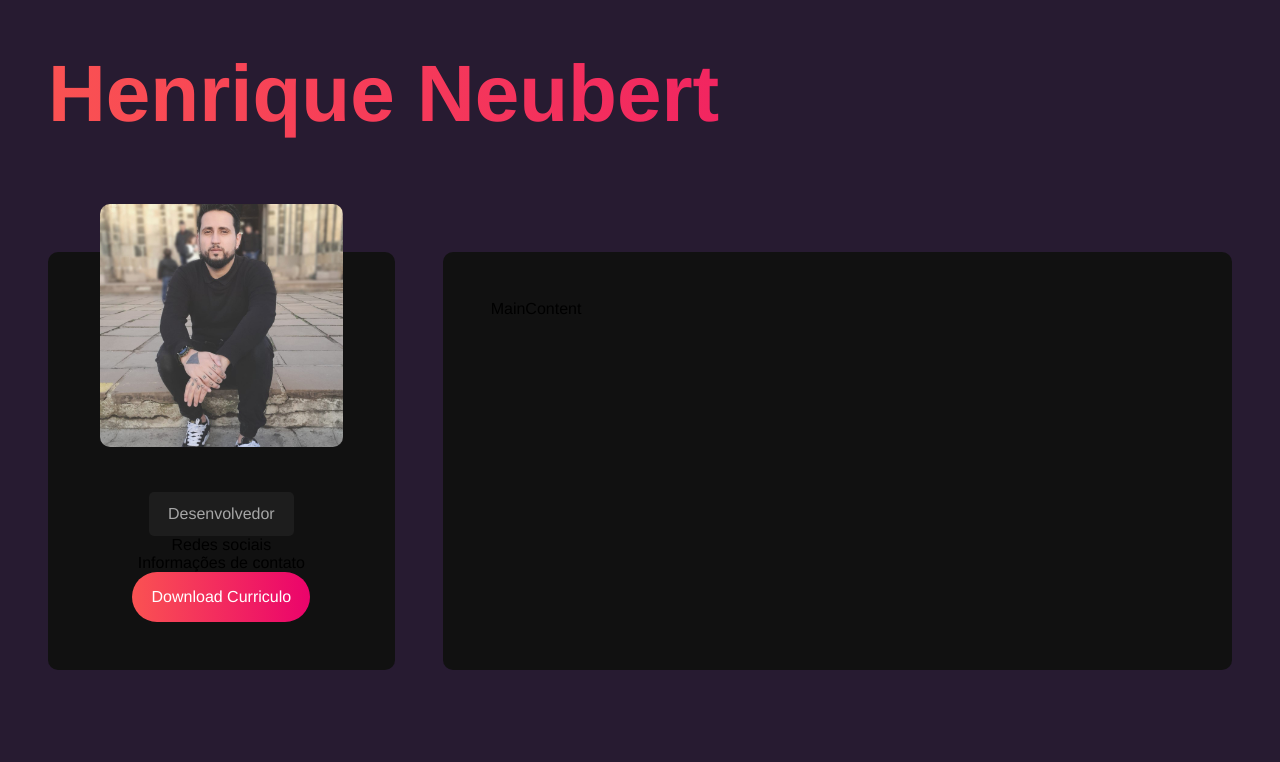
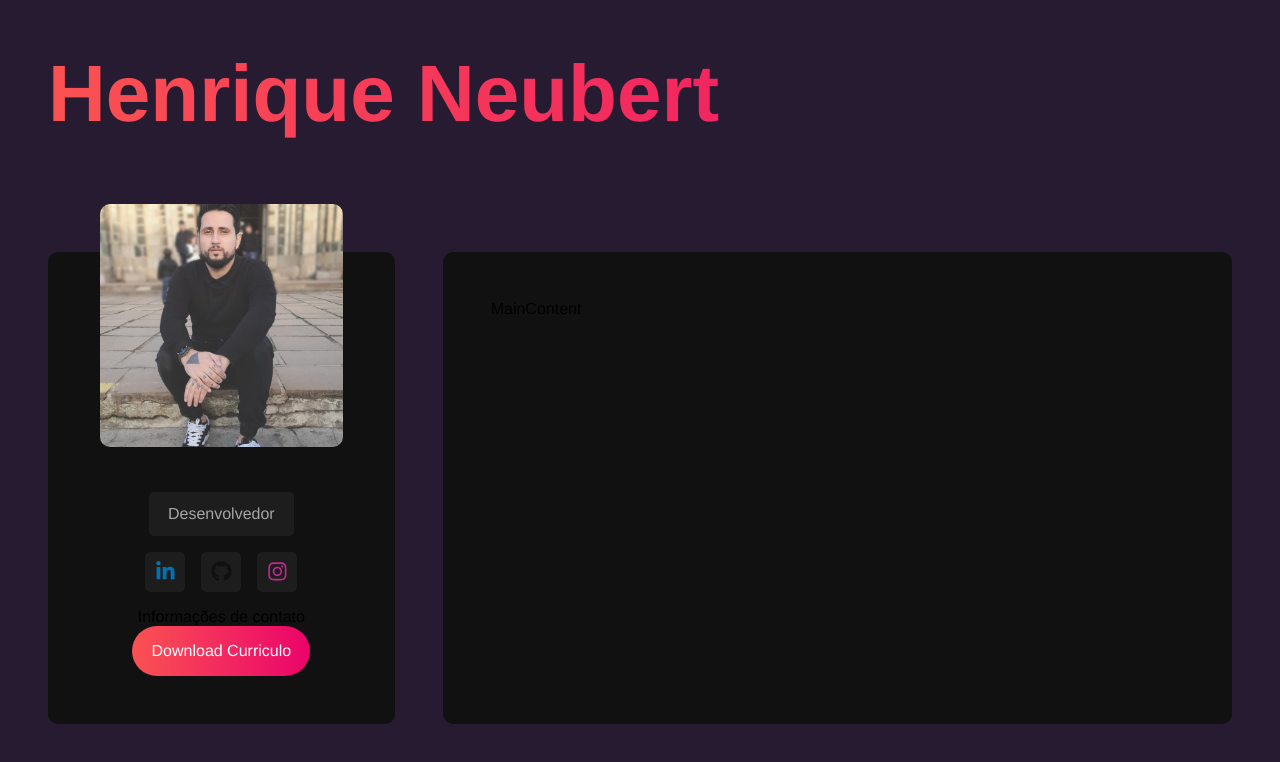
Before and after one commit to HenriqueNeubert/study-react-portfolio, a React (Vite) app: page / in a window 1280 px wide. Shown: the top 762 px of the page. Built offline with nearby package versions, Linux system fonts and the light colour scheme.

Commit message:
feat: created social-networks

```diff
--- a/src/components/Sidebar.jsx
+++ b/src/components/Sidebar.jsx
@@ -1,13 +1,14 @@
 import '../styles/components/sidebar.sass'
 import React from 'react'
 import Avatar from '../img/eu.jpeg'
+import SocialNetwork from './SocialNetwork'
 
 const Sidebar = () => {
   return (
     <aside id='sidebar'>
       <img src={ Avatar } alt="Henrique Neubert" />
       <p className='title'>Desenvolvedor</p>
-      <p>Redes sociais</p>
+      <SocialNetwork />
       <p>Informações de contato</p>
       <a href="" className='btn'>
         Download Curriculo
--- /dev/null
+++ b/src/components/SocialNetwork.jsx
@@ -0,0 +1,21 @@
+import '../styles/components/socialnetwork.sass'
+import React from 'react';
+import {FaLinkedinIn, FaGithub, FaInstagram} from 'react-icons/fa'
+
+const socialNetworks = [
+  { name: "linkedin", icon: <FaLinkedinIn /> },
+  { name: "github", icon: <FaGithub /> },
+  { name: "instagram", icon: <FaInstagram /> },
+]
+
+const SocialNetworks = () => {
+  return <section id='social-networks'>
+      { socialNetworks.map((network) => (
+        <a href="#" className='social-btn' id={network.name} key={network.name}>
+          {network.icon}
+        </a>
+      ))}
+    </section>
+}
+
+export default SocialNetworks;
--- /dev/null
+++ b/src/styles/components/socialnetwork.sass
@@ -0,0 +1,31 @@
+@use '../variables'
+@use '../mixins'
+
+#social-networks
+  gap: 1rem
+  margin: 1rem 0
+  @include mixins.center
+
+  .social-btn
+    color: #333
+    font-size: 1.3rem
+
+    padding: .6rem
+    @include mixins.center
+
+    border-radius: variables.$card-border-radius
+    background-color: variables.$bg-color-secondary
+
+  #linkedin
+    color: #0072b1
+
+  #github
+    color: #111
+
+  #instagram
+    color:#bc2a8d
+
+  :hover
+    background: variables.$gradient
+    > svg
+      color: variables.$text-color
--- a/src/styles/mixins.sass
+++ b/src/styles/mixins.sass
@@ -1,4 +1,9 @@
 @use 'variables'
+
+@mixin center
+  display: flex
+  justify-content: center
+  align-items: center
 
 @mixin btn
   text-decoration: none
```
